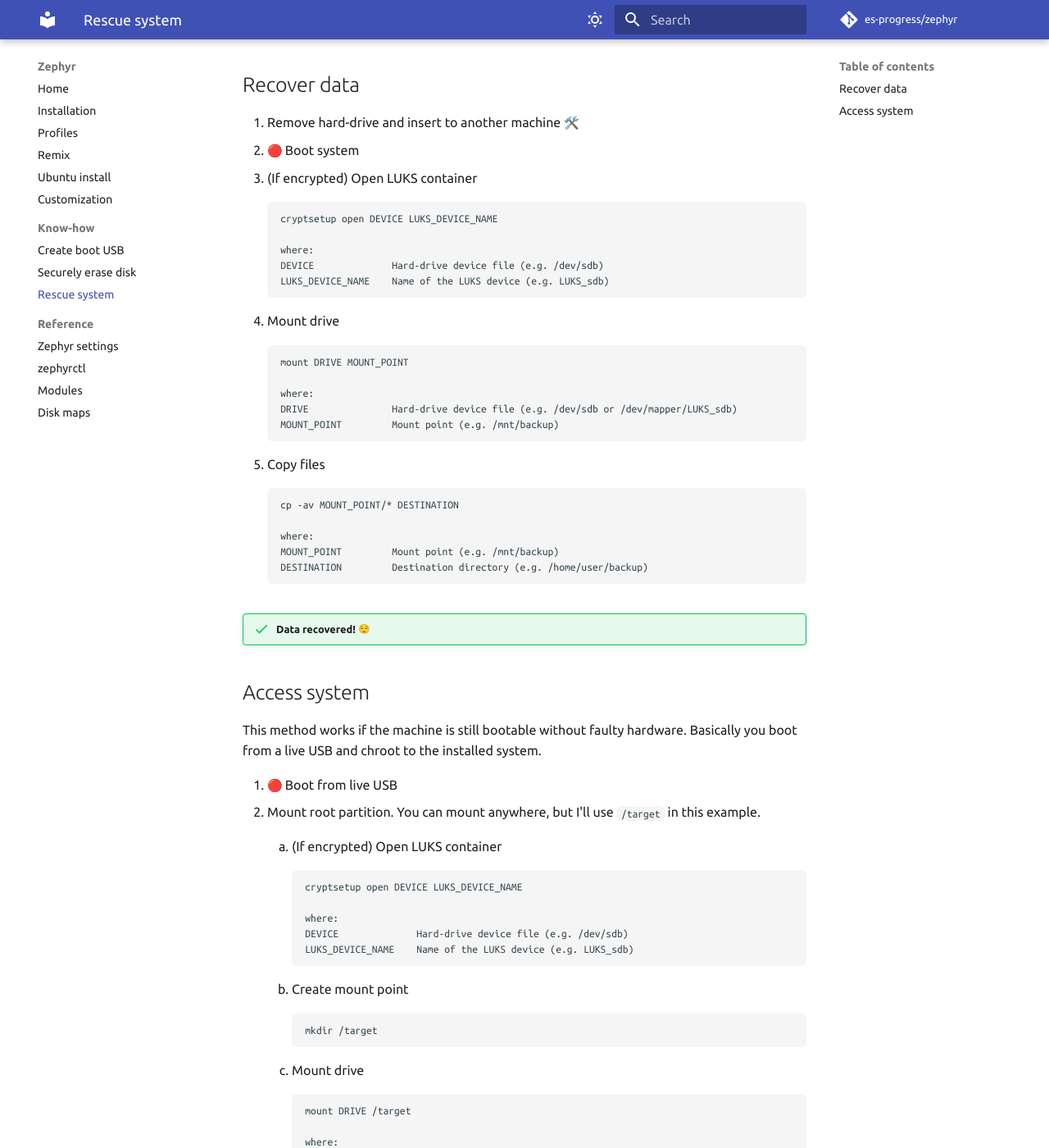
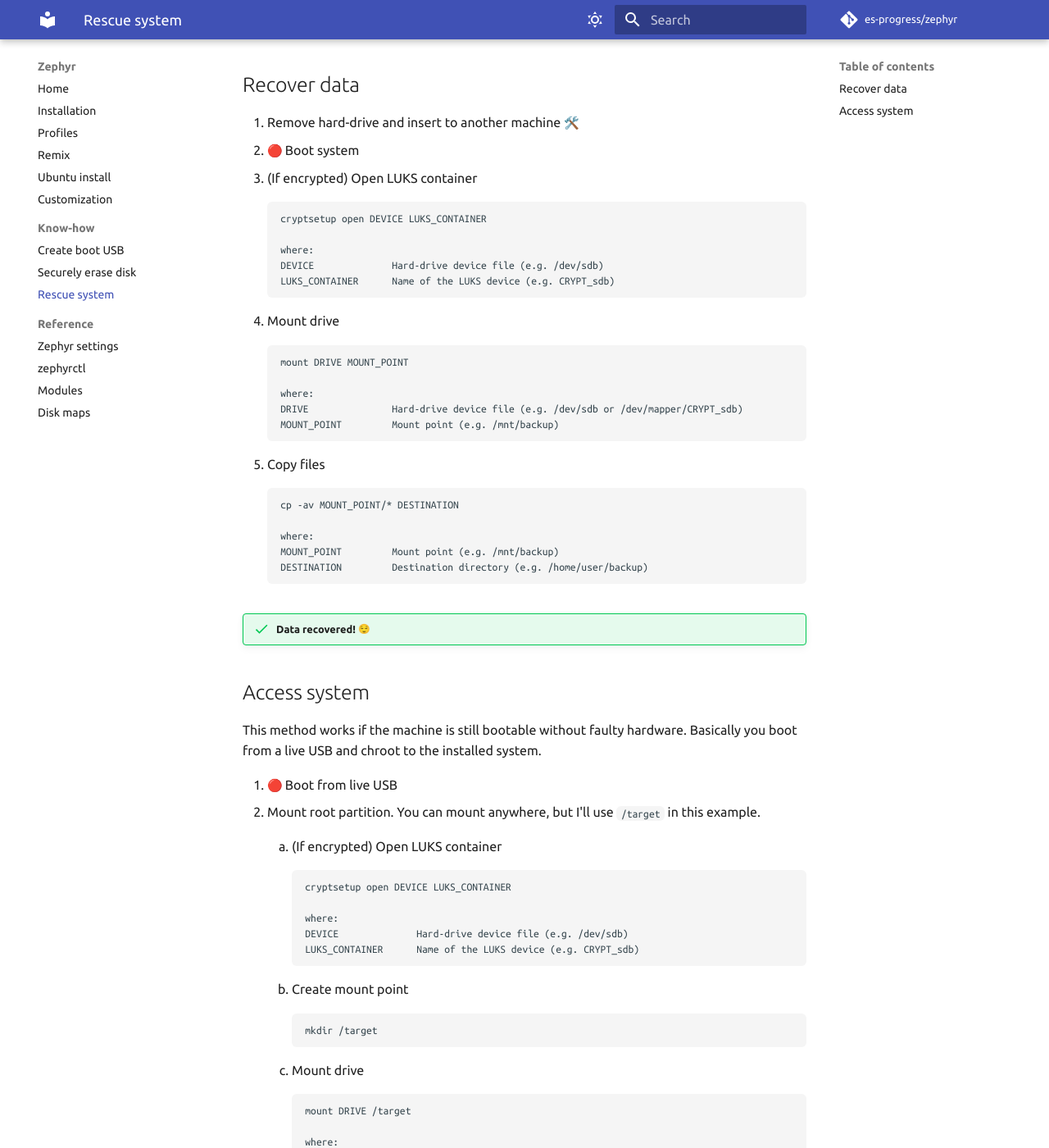
Before and after one commit to es-progress/zephyr, an MkDocs documentation site: the page built from docs/know-how/rescue.md, in a window 1280 px wide and 1400 px high, scrolled down 370 px. Shown: the whole window at 82% size. Built offline with MkDocs 1.6.1 and Material for MkDocs 9.7.7, drawn with Linux system fonts in a browser that asks for light colours; emoji names are drawn with the system emoji font; comment, search, counter and statistics services are not loaded; some of the changed text lies outside the part shown.

Commit message:
docs/know-how/rescue: change device name examples

````diff
--- a/docs/know-how/rescue.md
+++ b/docs/know-how/rescue.md
@@ -16,11 +16,11 @@ Now let's see how to do these.
 1. (If encrypted) Open LUKS container
 
     ```
-    cryptsetup open DEVICE LUKS_DEVICE_NAME
+    cryptsetup open DEVICE LUKS_CONTAINER
 
     where:
     DEVICE              Hard-drive device file (e.g. /dev/sdb)
-    LUKS_DEVICE_NAME    Name of the LUKS device (e.g. LUKS_sdb)
+    LUKS_CONTAINER      Name of the LUKS device (e.g. CRYPT_sdb)
     ```
 
 1. Mount drive
@@ -29,7 +29,7 @@ Now let's see how to do these.
     mount DRIVE MOUNT_POINT
 
     where:
-    DRIVE               Hard-drive device file (e.g. /dev/sdb or /dev/mapper/LUKS_sdb)
+    DRIVE               Hard-drive device file (e.g. /dev/sdb or /dev/mapper/CRYPT_sdb)
     MOUNT_POINT         Mount point (e.g. /mnt/backup)
     ```
 
@@ -56,11 +56,11 @@ Basically you boot from a live USB and chroot to the installed system.
     1. (If encrypted) Open LUKS container
 
         ```
-        cryptsetup open DEVICE LUKS_DEVICE_NAME
+        cryptsetup open DEVICE LUKS_CONTAINER
 
         where:
         DEVICE              Hard-drive device file (e.g. /dev/sdb)
-        LUKS_DEVICE_NAME    Name of the LUKS device (e.g. LUKS_sdb)
+        LUKS_CONTAINER      Name of the LUKS device (e.g. CRYPT_sdb)
         ```
 
     1. Create mount point
@@ -73,7 +73,7 @@ Basically you boot from a live USB and chroot to the installed system.
         mount DRIVE /target
 
         where:
-        DRIVE               Hard-drive device file (e.g. /dev/sdb or /dev/mapper/LUKS_sdb)
+        DRIVE               Hard-drive device file (e.g. /dev/sdb or /dev/mapper/CRYPT_sdb)
         ```
 
 1. Mount device filesystems, so your installed system can access them
````
